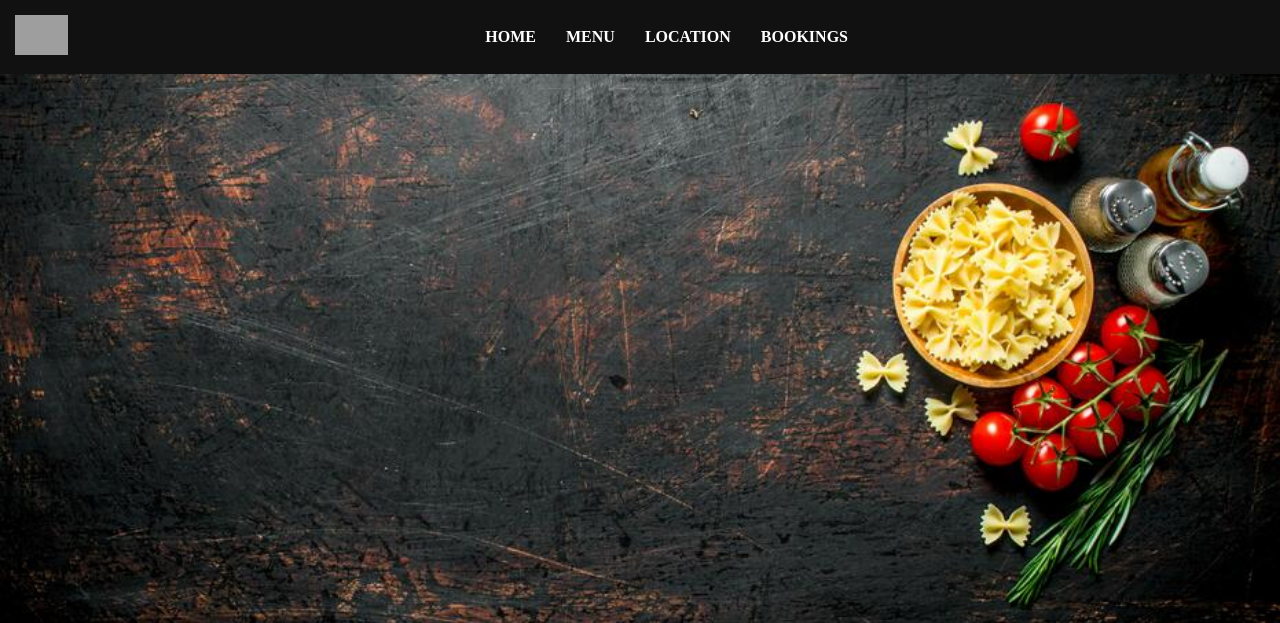
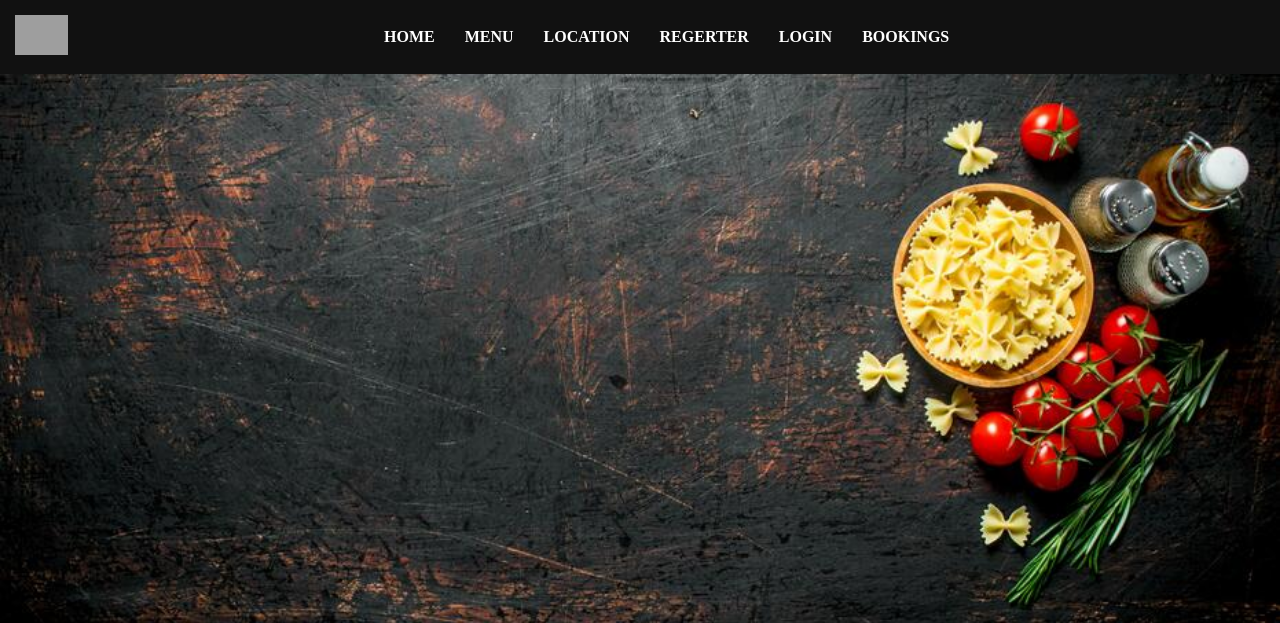
Before and after one commit to SamGree/East_Flavors, a Django app: page / in a window 1280 px wide. Shown: the top 623 px of the page. Run offline with Django 4.2, Linux system fonts and the light colour scheme; grey boxes are pictures that could not be loaded.

Commit message:
Added files to css folder

```diff
--- a/templates/base.html
+++ b/templates/base.html
@@ -1,14 +1,17 @@
 {% load static %}
 <!DOCTYPE html>
 <html lang="en">
+
 <head>
   <title>EastSt. Website</title>
   <!-- Add Font Awesome CDN for icons -->
-  <link rel="stylesheet" href="https://cdnjs.cloudflare.com/ajax/libs/font-awesome/6.0.0-beta3/css/all.min.css" integrity="sha384-k6RqeWeci5ZR/Lv4MR0sA0FfDOMKU5jwE5KnsHHSZoDwiFyRkF+ImpeGTMChgH0B" crossorigin="anonymous">
+  <link rel="stylesheet" href="https://cdnjs.cloudflare.com/ajax/libs/font-awesome/6.0.0-beta3/css/all.min.css"
+    integrity="sha384-k6RqeWeci5ZR/Lv4MR0sA0FfDOMKU5jwE5KnsHHSZoDwiFyRkF+ImpeGTMChgH0B" crossorigin="anonymous">
   <link rel="stylesheet" type="text/css" href="{% static 'css/style.css' %}">
 
 
 </head>
+
 <body>
 
   <nav class="navbar">
@@ -19,6 +22,8 @@
       <li><a href="#">HOME</a></li>
       <li><a href="#">MENU</a></li>
       <li><a href="#">LOCATION</a></li>
+      <li><a href="#">REGERTER</a></li>
+      <li><a href="#">LOGIN</a></li>
       <li><a href="#">BOOKINGS</a></li>
     </ul>
   </nav>
@@ -54,4 +59,5 @@
   </footer>
   <script src="{% static 'js/main.js' %}"></script>
 </body>
+
 </html>
```
Also changed, not shown: menu/templates/menu/home.html (added), menu/templates/menu/menu.html (added), static/css/book-table.css (added), static/css/bookings.css (added), static/css/global.css (added), static/css/home.css (added), static/css/login.css (added), static/css/menu.css (added), static/css/register.css (added).
